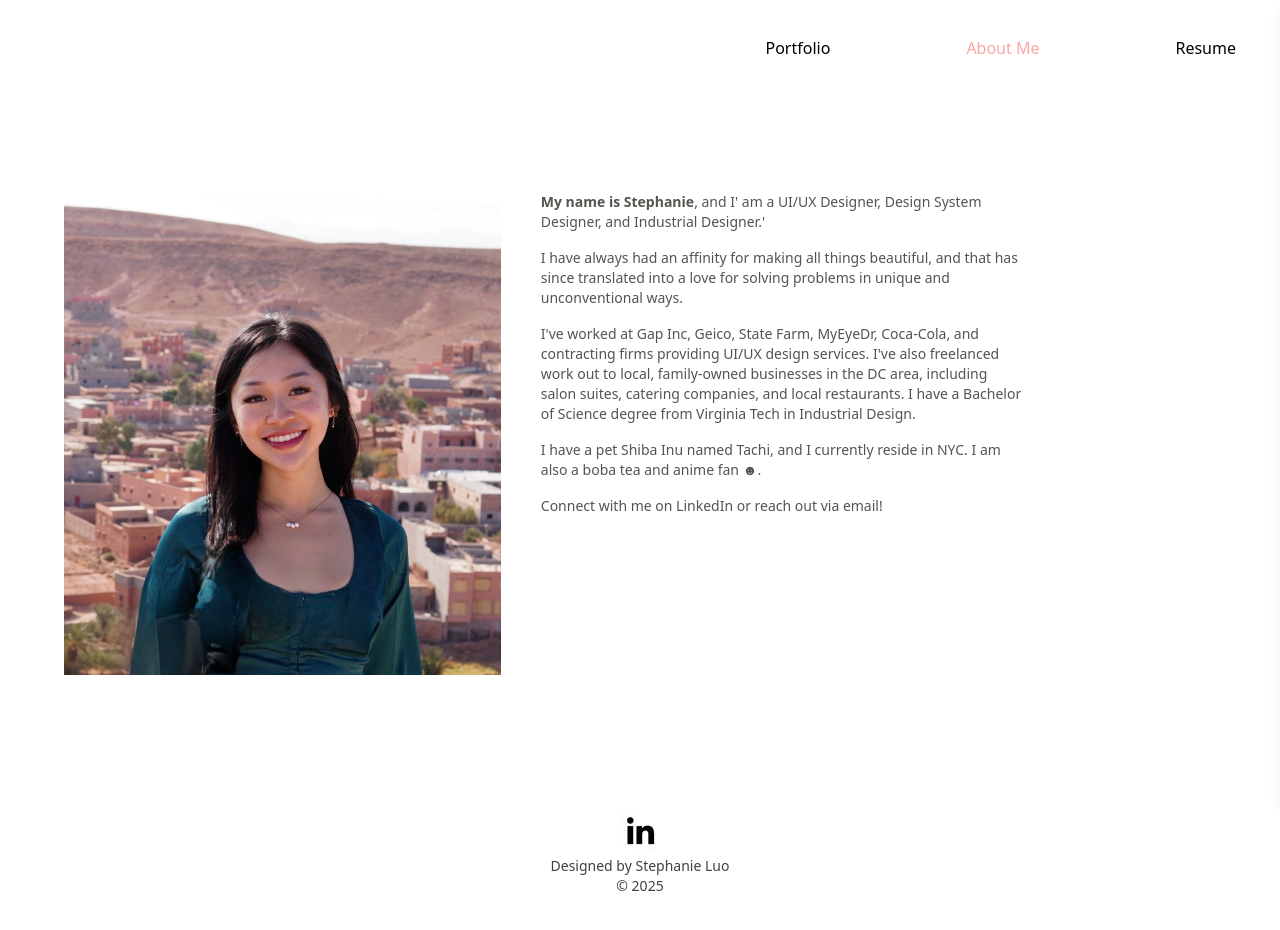
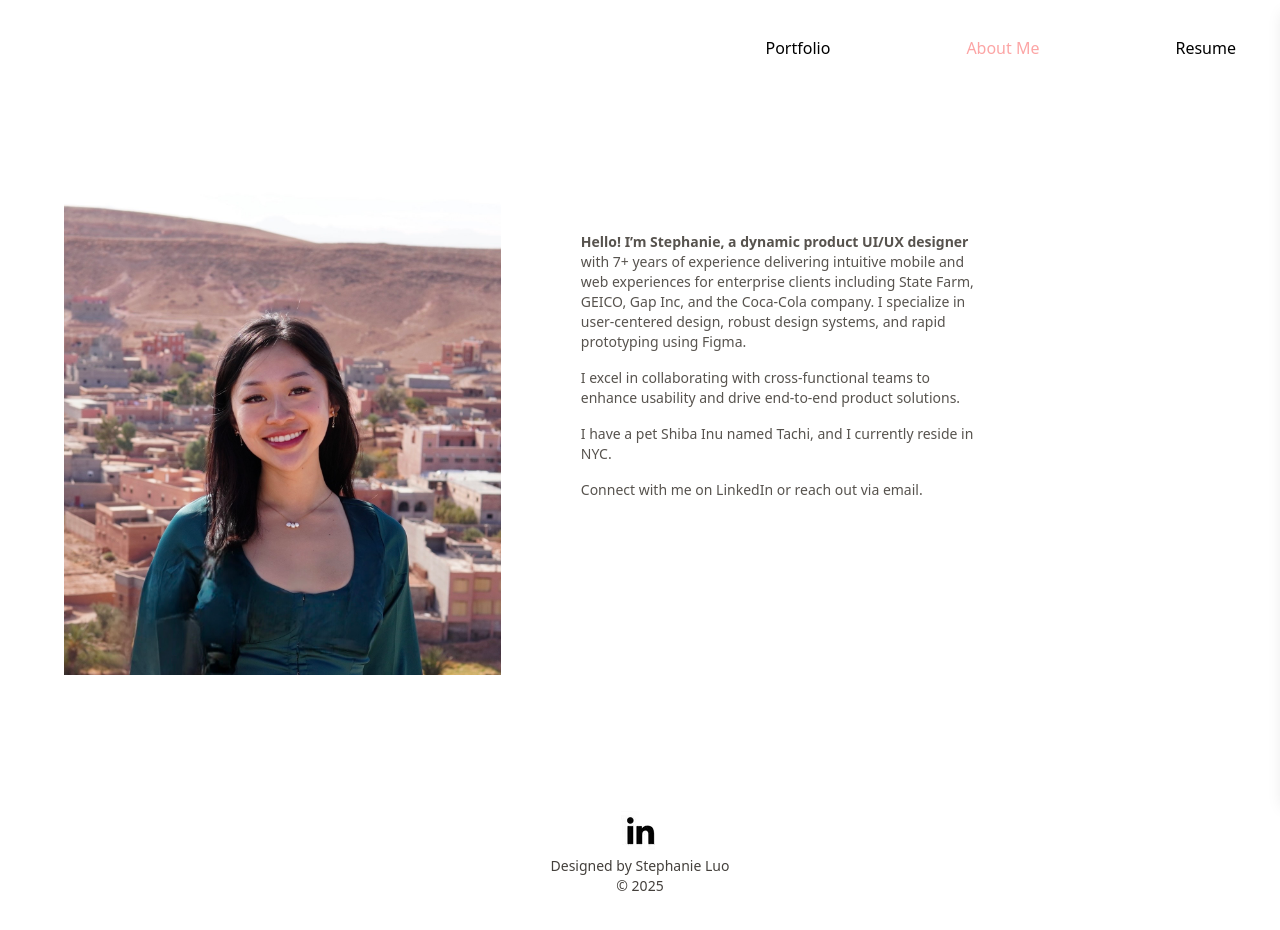
Before and after one commit to fillersury/stphluo, a React (Vite) app: page /about in a window 1280 px wide. Shown: the top 930 px of the page. Built offline with nearby package versions, Linux system fonts and the light colour scheme.

Commit message:
Update about text

```diff
--- a/src/pages/About.tsx
+++ b/src/pages/About.tsx
@@ -12,12 +12,11 @@ function About() {
             src={profilePic}
           />
         </div>
-        <div className="col-span-1 lg:col-span-3 mr-0 lg:mr-48">
-          <p className="text-stone-600 text-sm mb-4"><b>My name is Stephanie</b>, and I' am a UI/UX Designer, Design System Designer, and Industrial Designer.'</p>
-          <p className="text-stone-600 text-sm mb-4">I have always had an affinity for making all things beautiful, and that has since translated into a love for solving problems in unique and unconventional ways.</p>
-          <p className="text-stone-600 text-sm mb-4">I've worked at Gap Inc, Geico, State Farm, MyEyeDr, Coca-Cola, and contracting firms providing UI/UX design services. I've also freelanced work out to local, family-owned businesses in the DC area, including salon suites, catering companies, and local restaurants. I have a Bachelor of Science degree from Virginia Tech in Industrial Design.</p>
-          <p className="text-stone-600 text-sm mb-4">I have a pet Shiba Inu named Tachi, and I currently reside in NYC. I am also a boba tea and anime fan ☻.</p>
-          <p className="text-stone-600 text-sm mb-4">Connect with me on LinkedIn or reach out via email!</p>
+        <div className="col-span-1 lg:col-span-3 mr-0 lg:mr-48 p-10">
+          <p className="text-stone-600 text-sm mb-4"><b>Hello! I’m Stephanie, a dynamic product UI/UX designer</b> with 7+ years of experience delivering intuitive mobile and web experiences for enterprise clients including State Farm, GEICO, Gap Inc, and the Coca-Cola company. I specialize in user-centered design, robust design systems, and rapid prototyping using Figma.</p>
+          <p className="text-stone-600 text-sm mb-4">I excel in collaborating with cross-functional teams to enhance usability and drive end-to-end product solutions.</p>
+          <p className="text-stone-600 text-sm mb-4">I have a pet Shiba Inu named Tachi, and I currently reside in NYC.</p>
+          <p className="text-stone-600 text-sm mb-4">Connect with me on LinkedIn or reach out via email.</p>
         </div>
       </div>
     </div>
```
